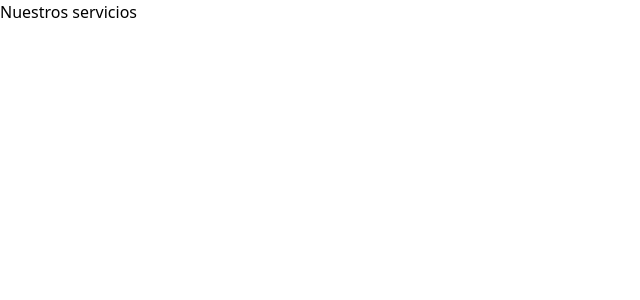
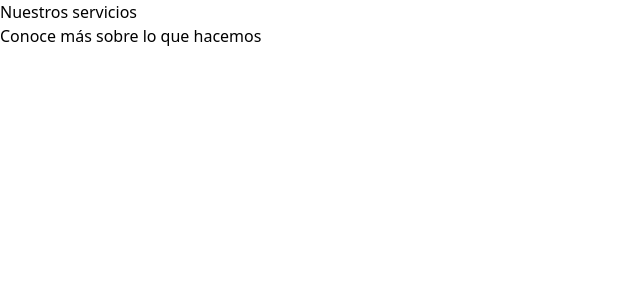
Before and after one commit to Sobdev/gestionVI, a React (Vite) app: page /servicios in a window 1280 px wide. Shown: the top 300 px of the page, without its empty margins (0-640 px from the left). Built offline with nearby package versions, Linux system fonts and the light colour scheme.

Commit message:
Add subtitle to FeaturesExplained page

```diff
--- a/src/pages/FeaturesExplained.jsx
+++ b/src/pages/FeaturesExplained.jsx
@@ -5,6 +5,7 @@ export const FeaturesExplained = () => {
         <div className='flex flex-col min-h-screen overflow-hidden'>
             <Hero
                 titleColored='Nuestros servicios'
+                subtitle='Conoce más sobre lo que hacemos'
                 showBackground={false} />
         </div>
     )
```
